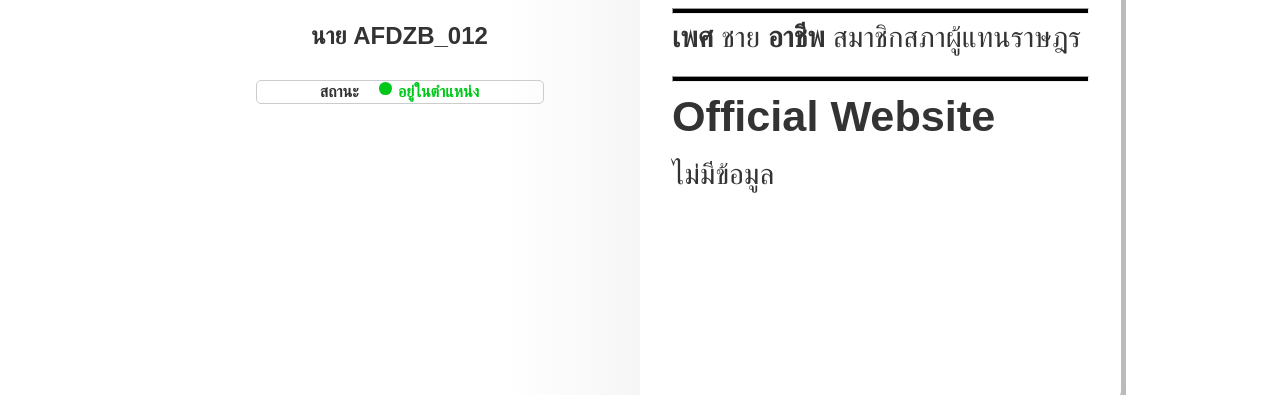
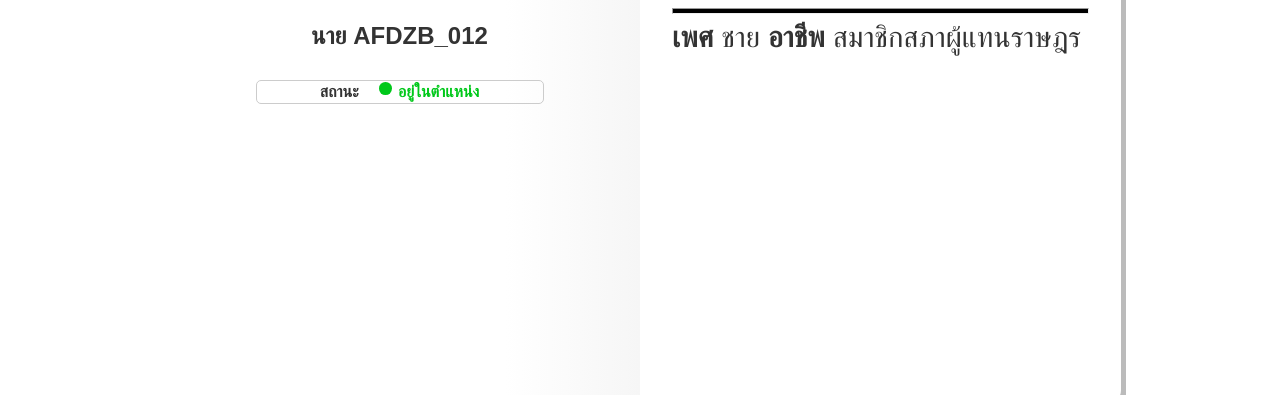
Before and after one commit to info-prt/peoplesreform, a plain HTML site: page mp/AFDZB_012.html in a window 1280 px wide. Shown: the part 446-841 px from the top of the page. Drawn offline with Linux system fonts and the light colour scheme; a web font is replaced by a local one.

Commit message:
Update AFDZB_012.html

```diff
--- a/mp/AFDZB_012.html
+++ b/mp/AFDZB_012.html
@@ -114,9 +114,6 @@
                     <span><strong>เพศ</strong> ชาย</span>
                     <span><strong>อาชีพ</strong> สมาชิกสภาผู้แทนราษฎร</span>
                 </p>
-                <hr class="people-template-module--hr--005a0">
-                <h2 class="css-1svcrqq">Official Website</h2>
-                <div class="official-website">ไม่มีข้อมูล</div>
             </div>
         </div>
     </section>
```
